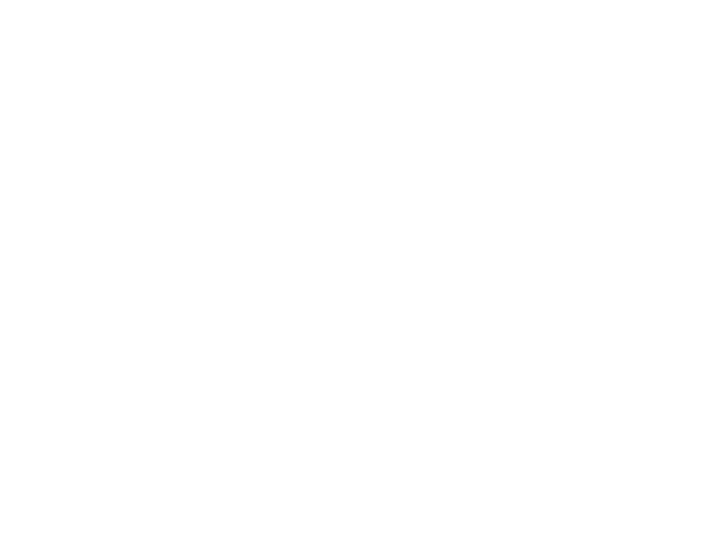
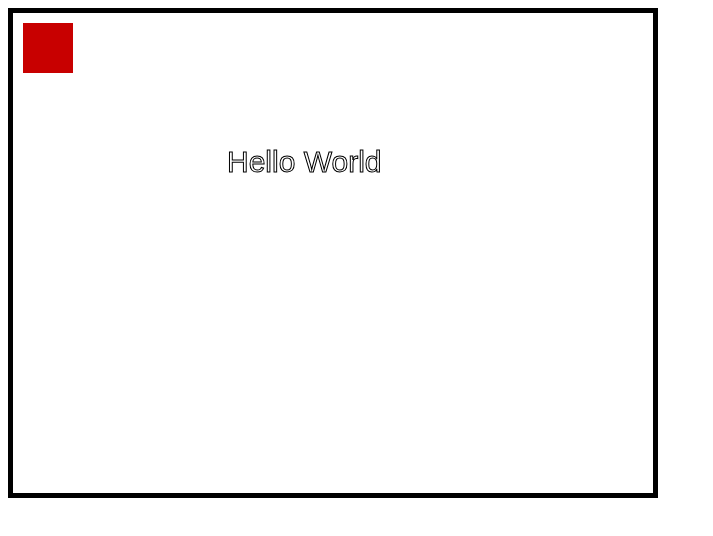
Before and after one commit to IainMcWhinnie/slotcars, a plain HTML site: page index.html in a window 1280 px wide. Shown: the whole page, without its empty margins (0-713 px from the left). Drawn offline with Linux system fonts and the light colour scheme.

Commit message:
Module Structure/Game Logic

```diff
--- /dev/null
+++ b/events.js
@@ -0,0 +1,22 @@
+
+function createEventBuffer(){
+    var events = [];
+
+    function init(canvas){
+        // Put out event listners on the canvas
+        canvas.addEventListener('click', handleEvent);
+
+    }
+
+    function handleEvent(event){
+        console.log(event);
+        events.push(event);
+        console.log(events);
+    }
+
+
+    return {init,events}
+}
+
+
+export {createEventBuffer};
--- /dev/null
+++ b/game.js
@@ -0,0 +1,14 @@
+
+const gameStates = {
+    MainMenu: 0,
+}
+
+function createGame(ctx){
+
+    var curState = gameStates.MainMenu;
+    var ctx = ctx;
+
+    return {curState, ctx};
+}
+
+export {createGame, gameStates};
--- a/index.html
+++ b/index.html
@@ -3,11 +3,11 @@
   <head>
     <meta charset="utf-8" />
     <title>WebGL Demo</title>
-
+    <script src="main.js" type="module" defer></script>
   </head>
 
   <body>
-    <canvas id="glcanvas" width="640" height="480"></canvas>
+    <canvas id="glcanvas" width="640" height="480" style="border: 5px solid black;"></canvas>
     <!-- <canvas id="glcanvas" style="width: 600; height: 600px;"></canvas> -->
   </body>
 </html>
--- /dev/null
+++ b/main.js
@@ -0,0 +1,77 @@
+import { createEventBuffer } from "./events.js";
+import { menu } from "./menu.js";
+import { createGame, gameStates } from "./game.js";
+
+main();
+
+var DEBUG = true;
+
+
+function main(){
+
+    // Initiate the game
+    const canvas = document.querySelector("#glcanvas");
+    const ctx = canvas.getContext('2d');
+
+
+    // Create an event buffer
+    const eventBuffer = createEventBuffer();
+    eventBuffer.init(canvas);
+
+    // create the game
+    const game = createGame(ctx);
+
+    // Enter the gameloop
+    gameloop(game, eventBuffer);
+}
+
+function gameloop(game, eventBuffer){
+    var isStillPlaying = true;
+    let startTime;
+
+    function updateCanvas(now){
+        if(startTime == undefined){
+            console.log(now);
+            startTime = now;
+        }
+
+
+        //get current state
+        console.log(game.curState);
+
+        // get events - depends on user input and on previous game logic
+        while(eventBuffer.events.length){
+            console.log('Event: '+eventBuffer.events.shift());
+        }
+
+        // clear the screen
+        game.ctx.clearRect(0,0,620,240);
+
+        // update game logic - depends on state
+        // call a function to
+        // update screen
+        switch(game.curState){
+            case gameStates.MainMenu:
+                menu(game, eventBuffer.events);
+                break;
+            default:
+
+        }
+
+
+        // loop
+        if(isStillPlaying){
+            if(!DEBUG){
+                requestAnimationFrame(updateCanvas);
+            }else{
+                setTimeout(updateCanvas, 5000, 10);
+            }
+        }else{
+            // Display end screen and freeze
+        }
+
+    }
+
+    requestAnimationFrame(updateCanvas);
+    // updateCanvas();
+}
--- /dev/null
+++ b/menu.js
@@ -0,0 +1,17 @@
+
+
+function menu(game, events){
+    console.log('Display the main menu');
+    drawMainMenu(game);
+}
+
+function drawMainMenu(game){
+
+    game.ctx.font = "30px Arial";
+    game.ctx.strokeText("Hello World", 214, 159);
+
+    game.ctx.fillStyle = "rgb(200, 0, 0)";
+    game.ctx.fillRect(10, 10, 50, 50);
+}
+
+export {menu};
```
Also changed, not shown: texture.js (added, +15 -0 lines), README.md.
